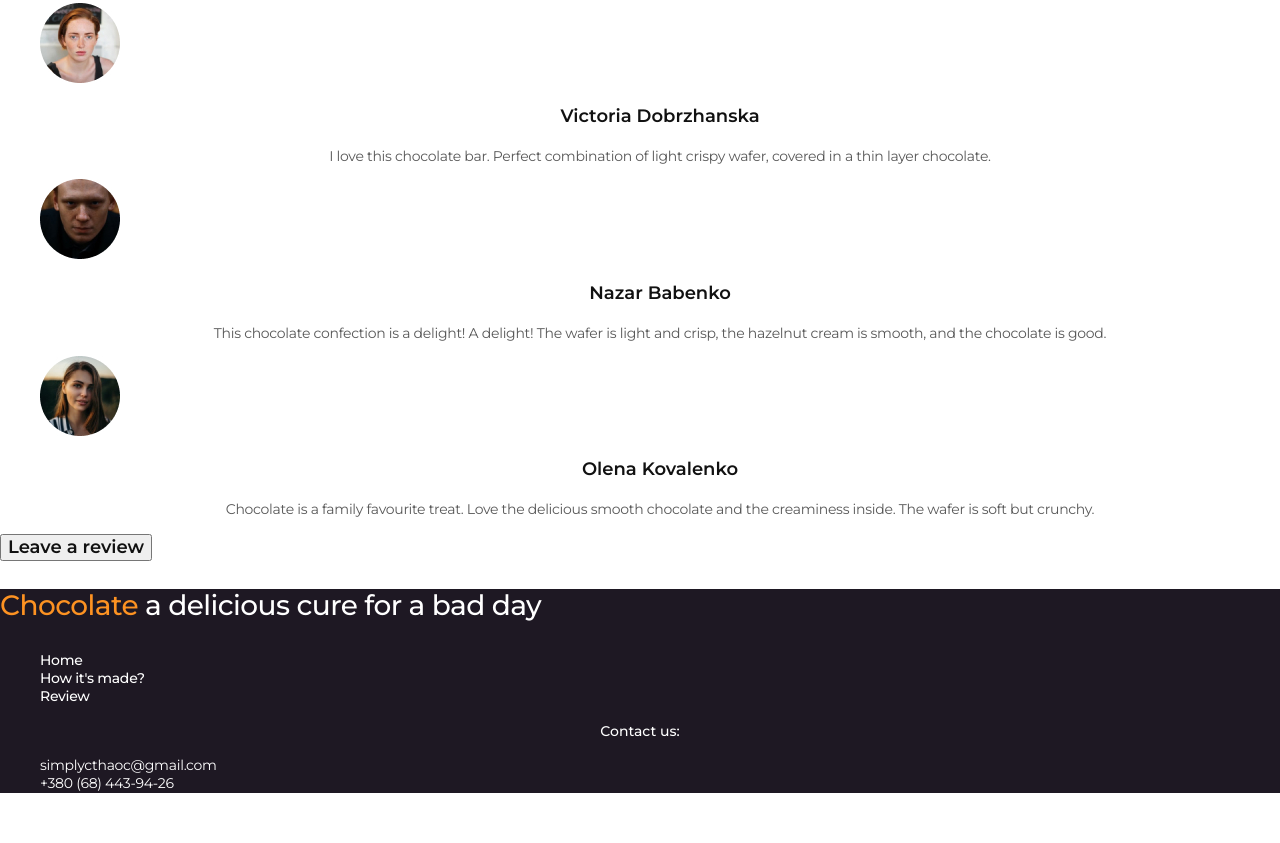
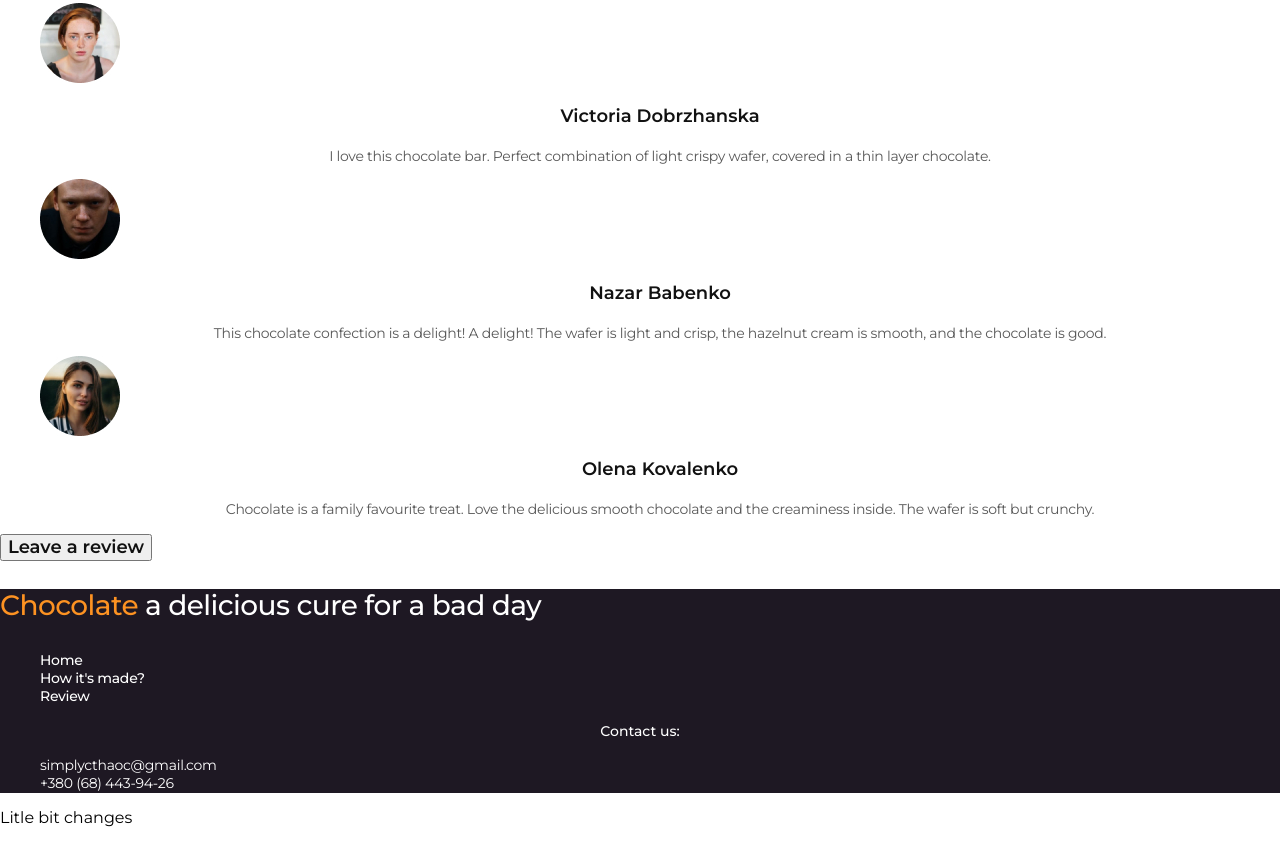
Before and after one commit to Zhekazin/Simply-Chocolate, a plain HTML site: page index.html in a window 1280 px wide. Shown: the part 2158-3001 px from the top of the page. Before the commit the page ends 2967 px from the top, so only its background shows below. Drawn offline with nearby package versions, Linux system fonts and the light colour scheme.

Commit message:
Litle bit changes

```diff
--- a/index.html
+++ b/index.html
@@ -271,4 +271,5 @@
       </address>
     </footer>
   </body>
+  <p>Litle bit changes</p>
 </html>
```
